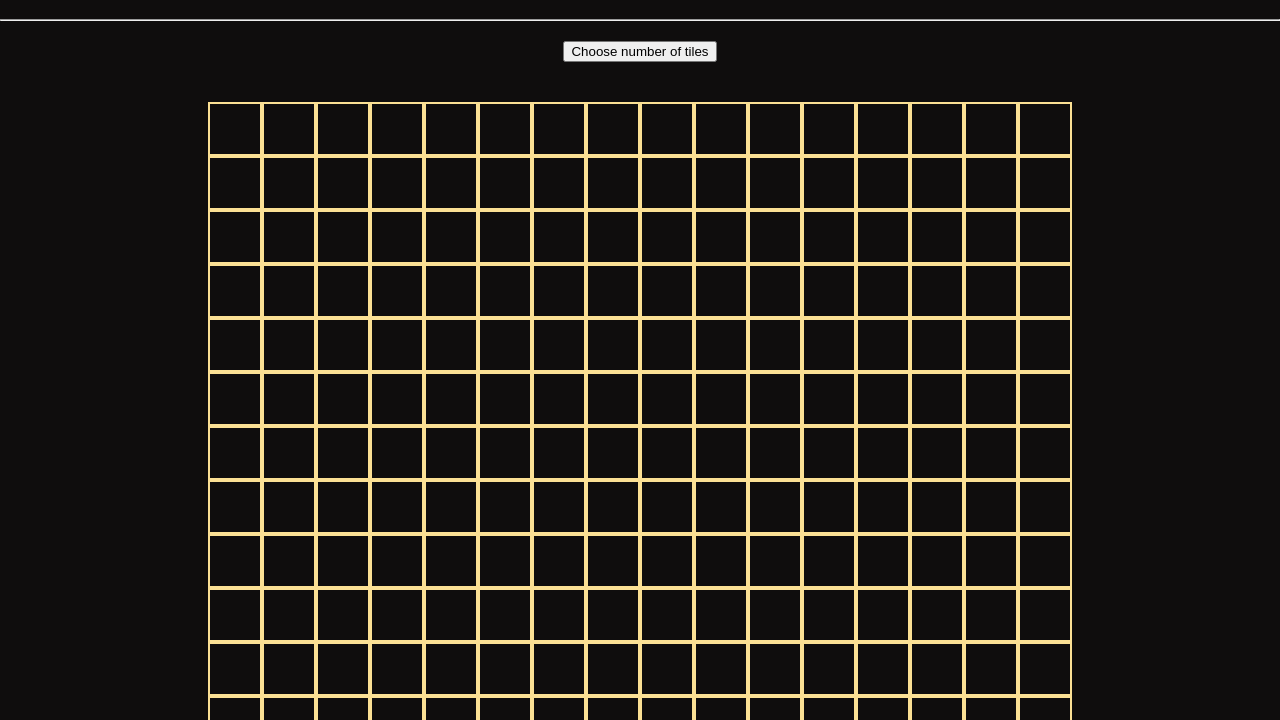
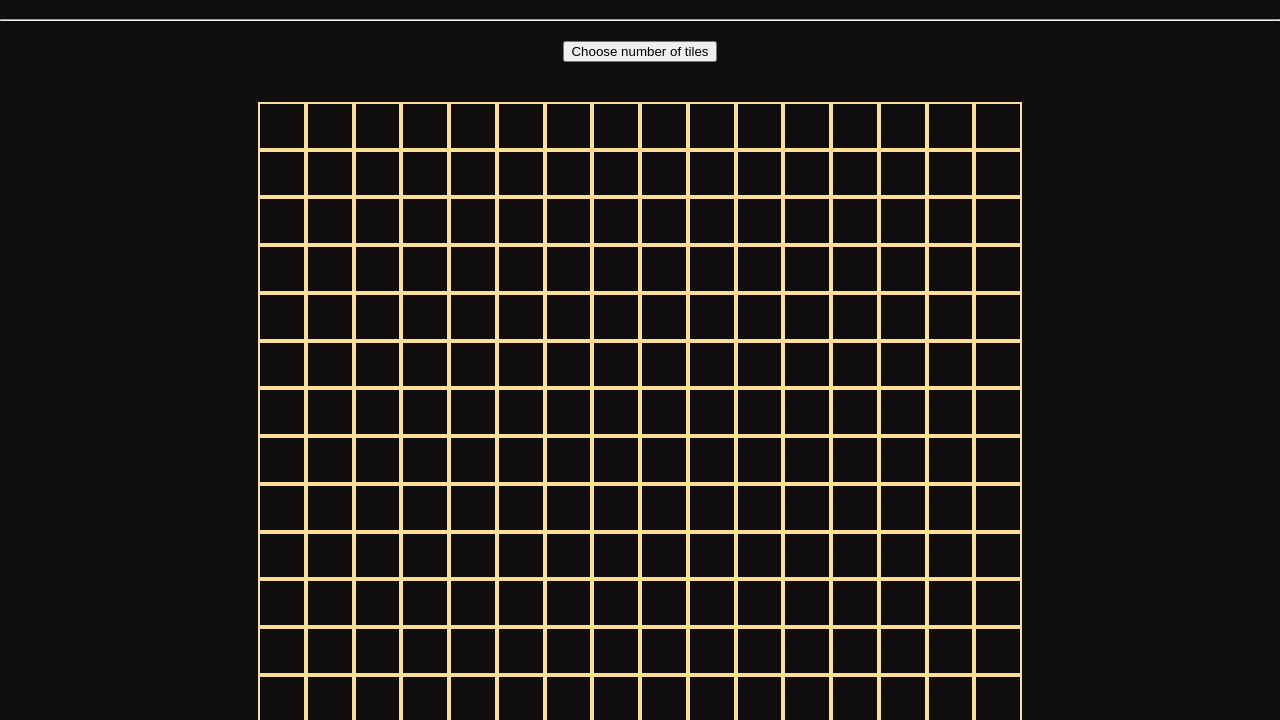
Before and after one commit to Sheikh-Fahad-Ahmed/Etch-a-Sketch, a plain HTML site: page index.html in a window 1280 px wide. Shown: the part 61-781 px from the top of the page. Drawn offline with Linux system fonts and the light colour scheme.

Commit message:
Feature: Write a solution for consistent grid size
Coded a solution for having consistent grid layout
whenever the user picks a number for squares per
side.

Achieved this by removing width and height from
css file and adding it using javascript. the
size changed dynamically whenever the user inputs
a number.

```diff
--- a/script.js
+++ b/script.js
@@ -22,9 +22,12 @@ for (let i = 0; i < tilesPerSide; i++) {
     for (let j = 0; j < tilesPerSide; j++) {
         let square = document.createElement("div");
         square.className = `square square${j + 1}`;
+        square.setAttribute("style", `border: 2px solid #FBE094; width:${700 / tilesPerSide}px; height:${700 / tilesPerSide}px; padding: 0;`)
         row.appendChild(square);
     }
 }
+
+
 
 let boxes = document.querySelectorAll(".square");
 
@@ -43,9 +46,17 @@ function createGrid(tilesPerSide) {
         for (let j = 0; j < tilesPerSide; j++) {
             var square = document.createElement("div");
             square.className = `square square${j + 1}`;
+            square.setAttribute("style", `border: 2px solid #FBE094; width:${700 / tilesPerSide}px; height:${700 / tilesPerSide}px; padding: 20px; padding:0;`)
             row.appendChild(square);
         }
     }
+    let boxes = document.querySelectorAll(".square");
+
+    [...boxes].forEach(box => {
+        box.addEventListener("mouseover", () => {
+            box.classList.add("hover");
+        });
+    });
 }
 
 function deleteGrid() {
--- a/style.css
+++ b/style.css
@@ -15,6 +15,8 @@ body {
     justify-content: center;
     align-content: center;
     margin-top: 40px;
+    flex-basis: 100%;
+    flex: 1 1 1;
 }
 
 .row {
@@ -24,15 +26,10 @@ body {
     align-content: center;
 }
 
-.square {
-    border: 2px solid #FBE094;
-    width: 10px;
-    height: 10px;
-    padding: 20px;
-}
+
 
 .hover {
-    background-color:#FA2256;
+    background-color: #FA2256;
 }
 
 .button {
```
